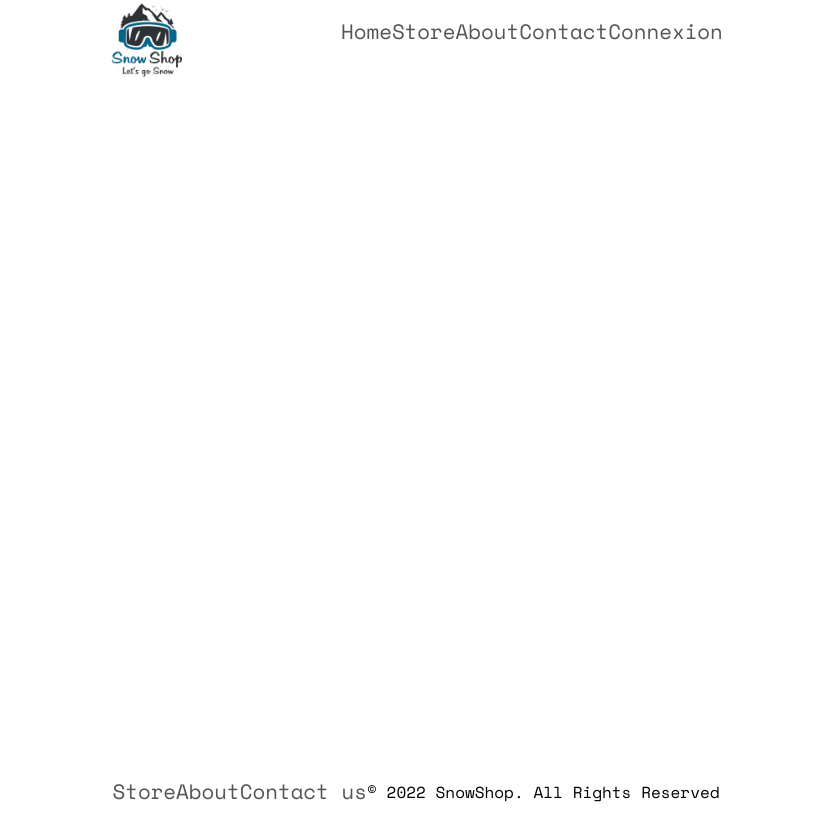
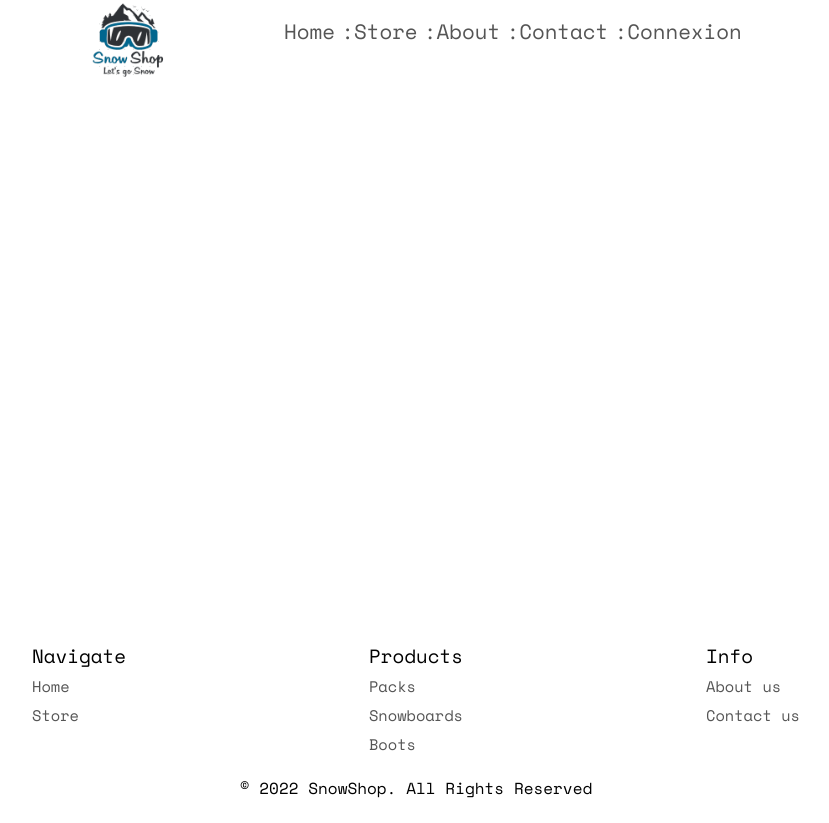
Before and after one commit to LAMagicx/SnowSite, a PHP site: page /store.html in a window 1280 px wide. Shown: the whole page, without its empty margins (224-1053 px from the left). After the commit the page ends 798 px from the top, so only its background shows below. Run offline with PHP 8.4, Linux system fonts and the light colour scheme.

Commit message:
fixed footer

```diff
--- a/css/main.css
+++ b/css/main.css
@@ -23,6 +23,12 @@ p, h4 {
 	flex-flow: column nowrap;
 }
 
+footer {
+	position: absolute;
+	bottom: 0;
+	width: clamp(600px, 60vw, 1000px);
+}
+
 .header {
 	width: 100%;
 	height: 10vh;
@@ -45,6 +51,7 @@ p, h4 {
 }
 
 .footer {
+	flex-flow: column nowrap;
 	justify-content: center;
 	min-height: 5vh;
 }
@@ -57,21 +64,44 @@ p, h4 {
 
 }
 
-.nav li {
+#nav li {
 	display: flex;
 }
 
-.nav li:not(:last-child)::after {
+#nav li:not(:last-child)::after {
 	content: ':';
 	margin-left: 0.3em;
 	font-size: 1.3rem;
 	color: #555;
 }
 
-.nav p{
-	font-size: larger;
-	color: #555;
+.top {
+	justify-content: space-between;
 }
+
+.bottom {
+	justify-content: center;
+}
+
+.nav {
+	list-style-type: none;
+	padding: 0;
+	font-size: 1.2em;
+}
+
+.nav p {
+	text-align: left;
+}
+
+.nav a {
+	font-size: 0.8em;
+}
+
+.homemsg {
+	margin: 1em;
+}
+
+
 
 .link {
 	text-decoration: none;
--- a/index.html
+++ b/index.html
@@ -35,6 +35,7 @@
 		</div>
 		<footer>
 			<div class="footer">
+				<div class="top">
 					<div id="site">
 						<ul class="nav">
 							<p>Navigate</p>
@@ -52,11 +53,13 @@
 					</div>
 					<div id="info">
 						<ul class="nav">
-						<p>More infos</p>
+							<p>Info</p>
 							<li><a class="link" href="about.html">About us</a></li>
 							<li><a class="link" href="contact.html">Contact us</a></li>
 						</ul>
 					</div>
+				</div>
+				<div class="bottom">
 					<p> © 2022 SnowShop. All Rights Reserved</p>
 				</div>
 			</div>
--- a/store.html
+++ b/store.html
@@ -28,12 +28,33 @@
 		</div>
 		<footer>
 			<div class="footer">
-				<ul id="nav">
-					<li><a class="link" href="store.html">Store</a></li>
-					<li><a class="link" href="about.html">About</a></li>
-					<li><a class="link" href="contact.html">Contact us</a></li>
-                    <p> © 2022 SnowShop. All Rights Reserved</p>
-				</ul>
+				<div class="top">
+					<div id="site">
+						<ul class="nav">
+							<p>Navigate</p>
+							<li><a class="link" href="index.html">Home</a></li>
+							<li><a class="link" href="store.html">Store</a></li>
+						</ul>
+					</div>
+					<div id="Products">
+						<ul class="nav">
+							<p>Products<p>
+							<li><a href="store.html?category=pack" class="link">Packs</a></li>
+							<li><a href="store.html?category=snowboard" class="link">Snowboards</a></li>
+							<li><a href="store.html?category=boots" class="link">Boots</a></li>
+						</ul>
+					</div>
+					<div id="info">
+						<ul class="nav">
+							<p>Info</p>
+							<li><a class="link" href="about.html">About us</a></li>
+							<li><a class="link" href="contact.html">Contact us</a></li>
+						</ul>
+					</div>
+				</div>
+				<div class="bottom">
+					<p> © 2022 SnowShop. All Rights Reserved</p>
+				</div>
 			</div>
 		</footer>
 	</div>
```
Also changed, not shown: about.html (+26 -6 lines), contact.html (+27 -7 lines). Lines whose indentation alone changed are shown as unchanged.
